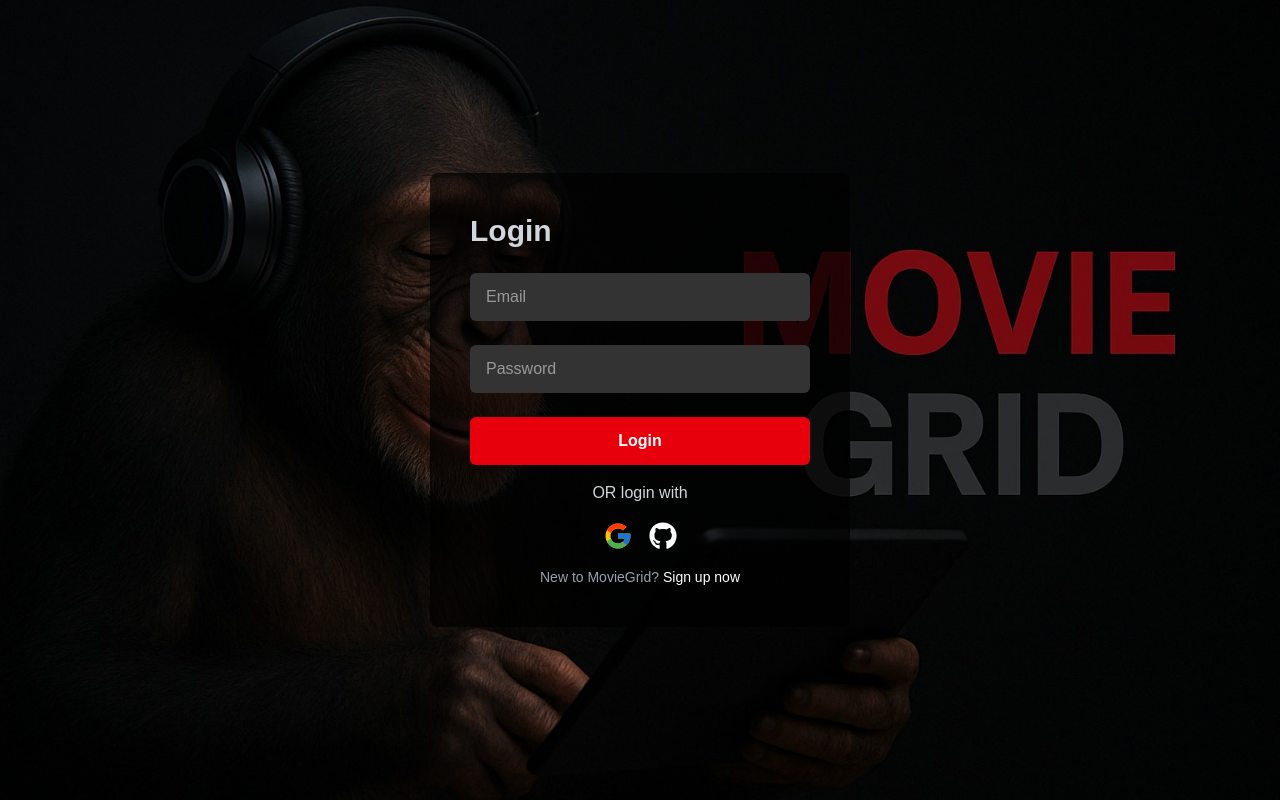
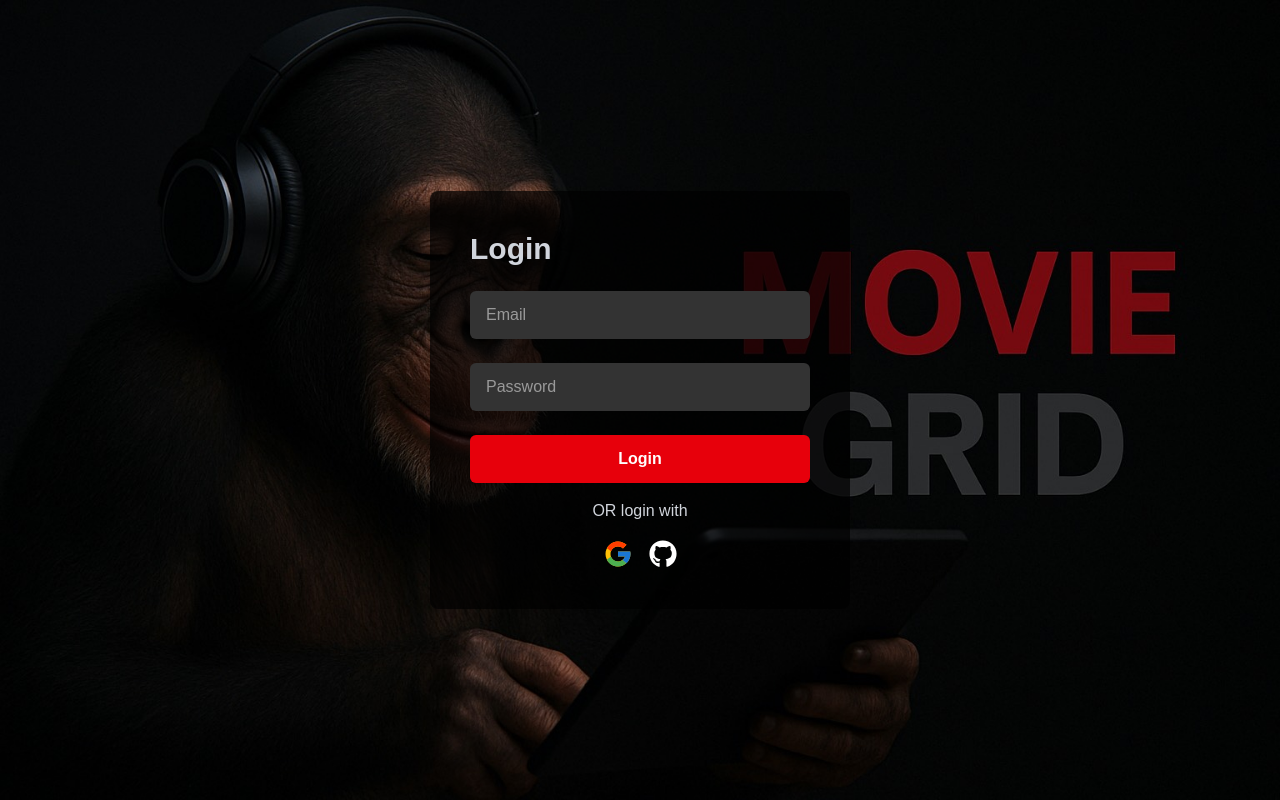
Before and after one commit to starjefferson/MovieGrid, a Next.js app: page / in a window 1280 px wide. Built offline with nearby package versions, Linux system fonts and the light colour scheme; no server answers.

Commit message:
removed signup link

```diff
--- a/app/auth/login/page.js
+++ b/app/auth/login/page.js
@@ -21,12 +21,6 @@
           {/* OAuth buttons */}
           <LoginFormClient />
 
-          <p className="text-gray-400 text-sm text-center mt-4">
-            New to MovieGrid?{" "}
-            <a href="/auth/signup" className="text-white hover:underline">
-              Sign up now
-            </a>
-          </p>
         </div>
       </div>
     </div>
```
